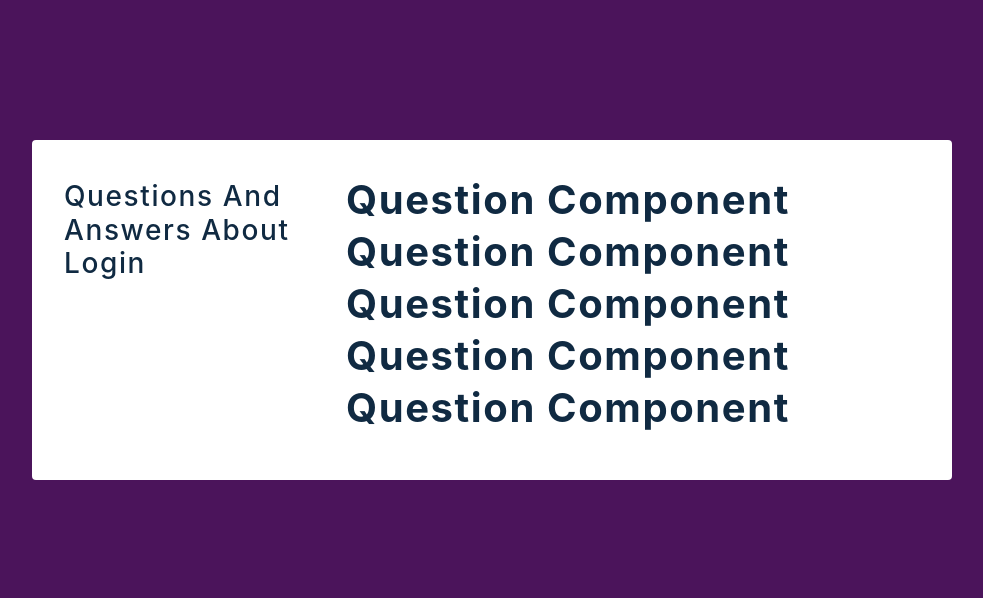
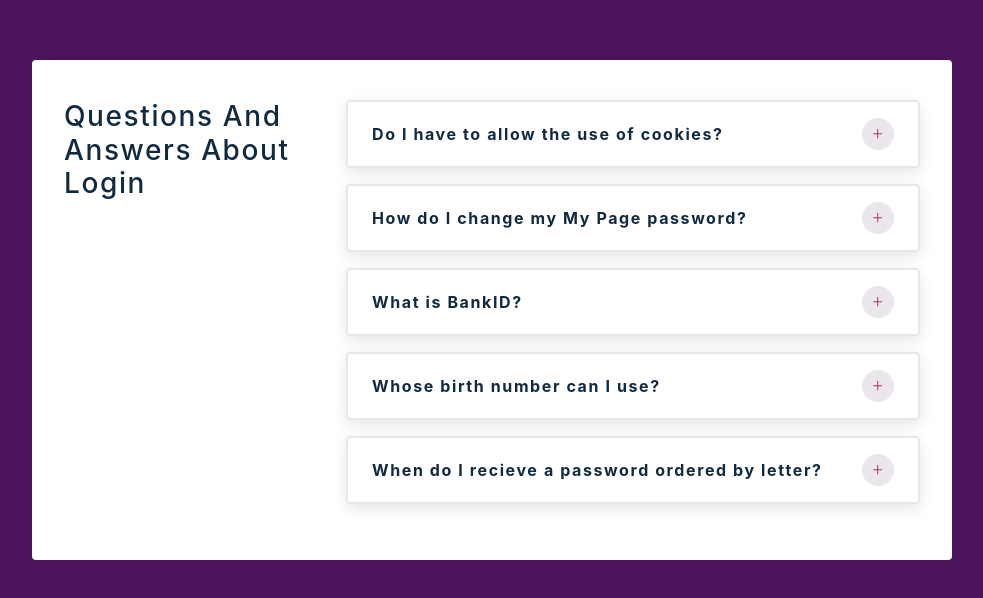
Before and after one commit to jmdc89/reactProjects, a React (Create React App) app: page / in a window 1280 px wide. Shown: the part 170-768 px from the top of the page, without its empty margins (148-1131 px from the left). Built offline with nearby package versions, Linux system fonts and the light colour scheme.

Commit message:
Question function

```diff
--- a/src/04accordion/Question.js
+++ b/src/04accordion/Question.js
@@ -1,8 +1,19 @@
 import React, { useState } from 'react';
 import { AiOutlineMinus, AiOutlinePlus } from 'react-icons/ai';
 
-const Question = () => {
-  return <h2>question component</h2>;
+const Question = ({ title, info }) => {
+  const [showInfo, setShowInfo] = useState(false);
+  return (
+    <article className='question-ac'>
+      <header>
+        <h4>{title}</h4>
+        <button className='btn-ac' onClick={() => setShowInfo(!showInfo)}>
+          {showInfo ? <AiOutlineMinus /> : <AiOutlinePlus />}
+        </button>
+      </header>
+      {showInfo && <p>{info}</p>}
+    </article>
+  );
 };
 
 export default Question;
```
